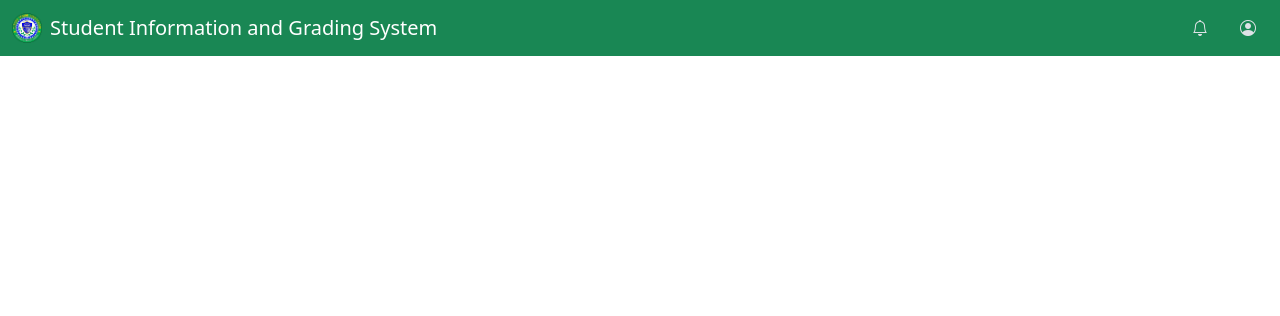
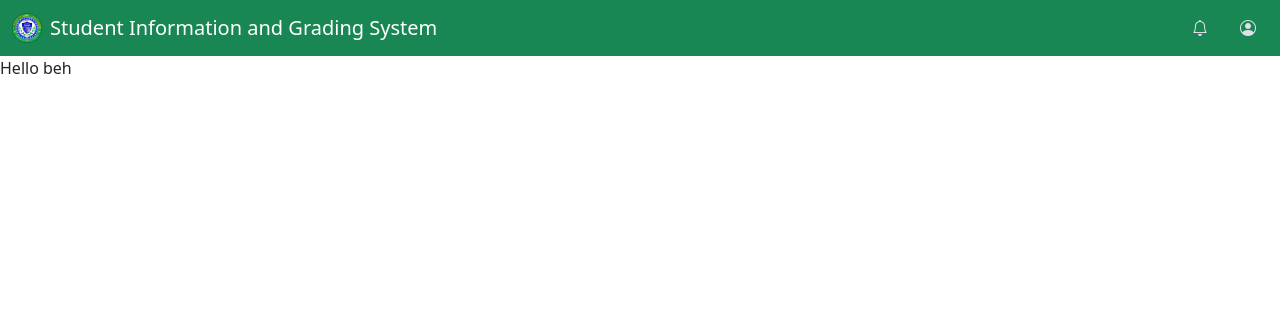
Before and after one commit to MRTNTech02/SIGS, a PHP site: page /test.php in a window 1280 px wide. Shown: the top 316 px of the page. Run offline with PHP 8.4, Linux system fonts and the light colour scheme.

Commit message:
test push

```diff
--- a/UserSystemAdmin/test.php
+++ b/UserSystemAdmin/test.php
@@ -9,5 +9,6 @@
     <?php
         include '../Assets/components/Navbar.php';
     ?>
+    Hello beh
 </body>
 </html>
```
